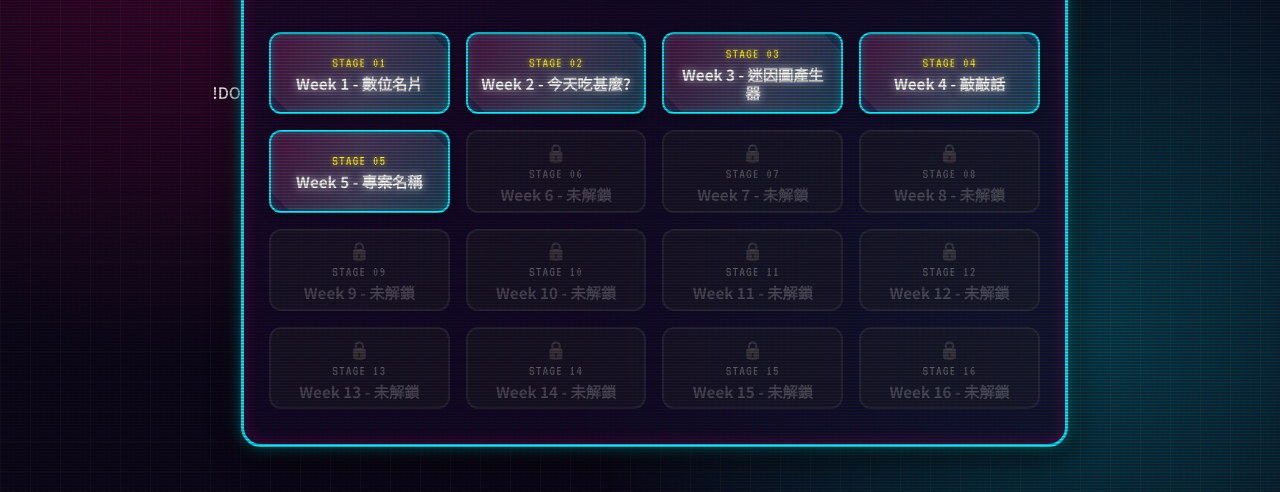
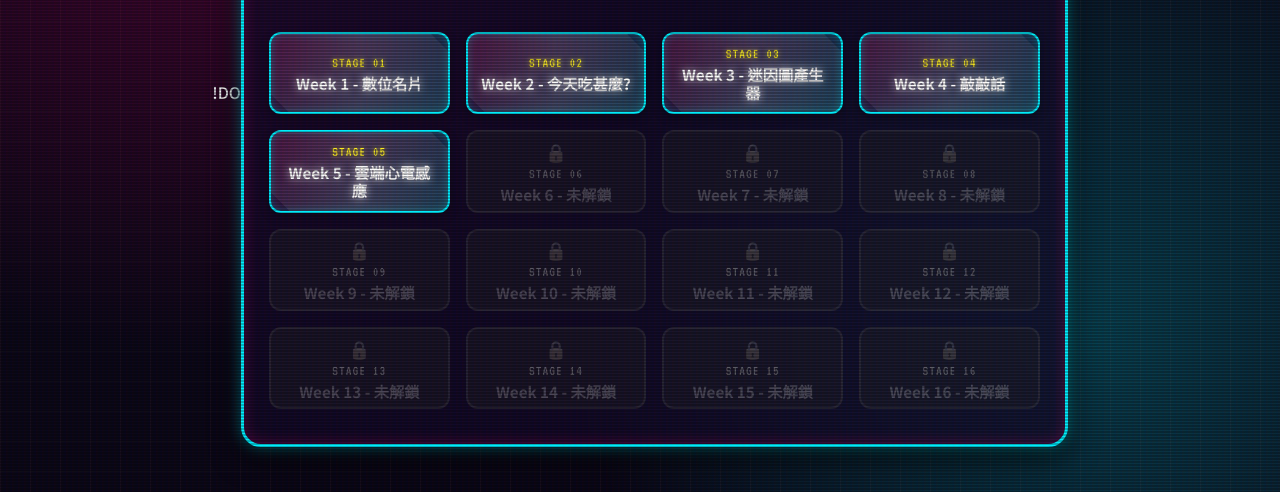
Before and after one commit to s26111128-ux/123, a plain HTML site: page index.html in a window 1280 px wide. Shown: the part 308-800 px from the top of the page. Drawn offline with Linux system fonts and the light colour scheme.

Commit message:
Update index.html

```diff
--- a/index.html
+++ b/index.html
@@ -402,7 +402,7 @@
 
             <a href="w5/index.html" class="mission-btn unlocked">
     <span class="badge-stage">STAGE 05</span>
-    <span class="mission-title">Week 5 - 專案名稱</span>
+    <span class="mission-title">Week 5 - 雲端心電感應</span>
 </a>
 
             <div class="mission-btn locked">
```
